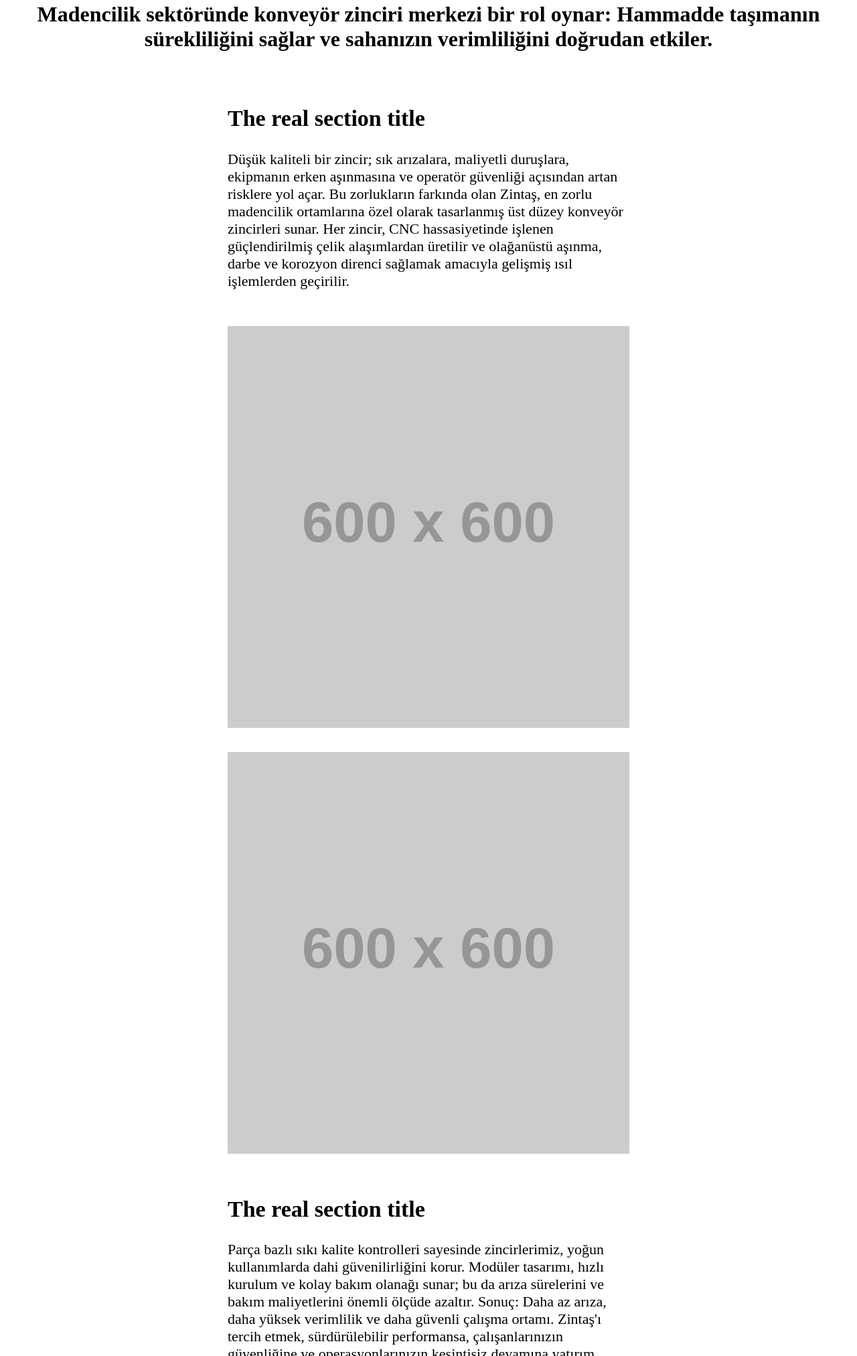
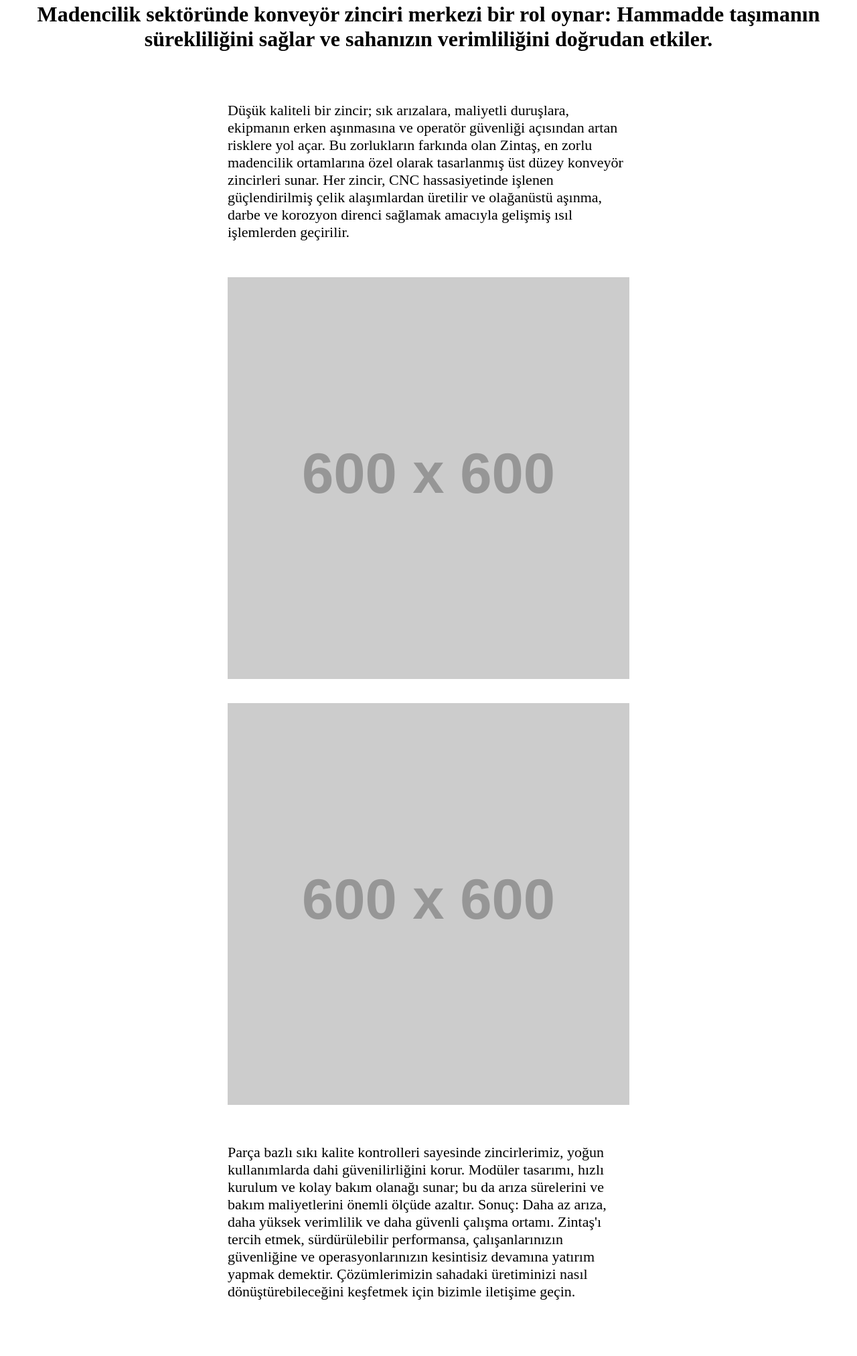
Before and after one commit to solitdio079/email-template, a plain HTML site: page index.html in a window 1280 px wide. Shown: the part 1361-3386 px from the top of the page at 67% size. Drawn offline with Linux system fonts and the light colour scheme; placeholder pictures from the web are drawn by us.

Commit message:
Remove title

```diff
--- a/index.html
+++ b/index.html
@@ -122,7 +122,7 @@
     </div>
     <section class="media-section">
       <div class="section-description">
-        <h1>The real section title</h1>
+
         <p>
           Düşük kaliteli bir zincir; sık arızalara, maliyetli duruşlara, ekipmanın erken aşınmasına ve operatör güvenliği açısından artan risklere yol açar. Bu zorlukların farkında olan Zintaş, en zorlu madencilik ortamlarına özel olarak tasarlanmış üst düzey konveyör zincirleri sunar. Her zincir, CNC hassasiyetinde işlenen güçlendirilmiş çelik alaşımlardan üretilir ve olağanüstü aşınma, darbe ve korozyon direnci sağlamak amacıyla gelişmiş ısıl işlemlerden geçirilir.
         </p>
@@ -142,7 +142,7 @@
         />
       </div>
       <div class="section-description">
-        <h1>The real section title</h1>
+
         <p>
           Parça bazlı sıkı kalite kontrolleri sayesinde zincirlerimiz, yoğun kullanımlarda dahi güvenilirliğini korur. Modüler tasarımı, hızlı kurulum ve kolay bakım olanağı sunar; bu da arıza sürelerini ve bakım maliyetlerini önemli ölçüde azaltır. Sonuç: Daha az arıza, daha yüksek verimlilik ve daha güvenli çalışma ortamı.
 Zintaş'ı tercih etmek, sürdürülebilir performansa, çalışanlarınızın güvenliğine ve operasyonlarınızın kesintisiz devamına yatırım yapmak demektir. Çözümlerimizin sahadaki üretiminizi nasıl dönüştürebileceğini keşfetmek için bizimle iletişime geçin.
```
